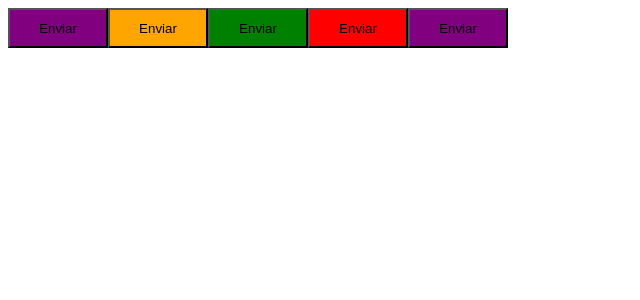
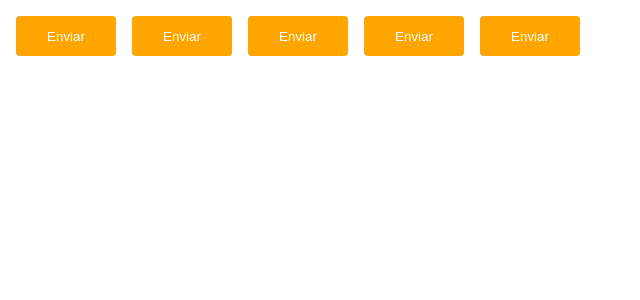
Before and after one commit to devbandeira/Rocketseat, a React (Vite) app in the folder ReactJS/2_CriandoSPAsComReactJS/02-ignite-timer/: page / in a window 1280 px wide. Shown: the top 300 px of the page, without its empty margins (0-640 px from the left). Built offline with nearby package versions, Linux system fonts and the light colour scheme.

Commit message:
Configurando temas com - Styled Components

```diff
--- a/ReactJS/2_CriandoSPAsComReactJS/02-ignite-timer/src/components/Button.styles.ts
+++ b/ReactJS/2_CriandoSPAsComReactJS/02-ignite-timer/src/components/Button.styles.ts
@@ -1,24 +1,33 @@
 import styled, { css } from "styled-components";
 
-export type ButtonVariant = 'primary' | 'secundary' | 'danger' | 'success';
+export type ButtonVariant = "primary" | "secundary" | "danger" | "success";
 
 interface ButtonContainerProps {
   variant: ButtonVariant;
 }
 
 const buttonVariants = {
-  primary: 'purple',
-  secundary: 'orange',
-  danger: 'red',
-  success: 'green',
-}
+  primary: "purple",
+  secundary: "orange",
+  danger: "red",
+  success: "green",
+};
 
 export const ButtonContainer = styled.button<ButtonContainerProps>`
   width: 100px;
   height: 40px;
+  border-radius: 4px;
+  border: 0;
+  margin: 8px;
 
-/* Interpolação de STIRNG */
-  ${(props) => {
-    return css`background-color: ${buttonVariants[props.variant]}`
-  }}
-`
+  /* Acessando as propriedades do meu THEMA default.ts */
+  background-color: ${props => props.theme.secondary};
+  color: ${props => props.theme.white}
+
+  /* Interpolação de STIRNG */
+  /* ${(props) => {
+    return css`
+      background-color: ${buttonVariants[props.variant]};
+    `;
+  }} */
+`;
--- /dev/null
+++ b/ReactJS/2_CriandoSPAsComReactJS/02-ignite-timer/src/styles/themes/default.ts
@@ -0,0 +1,5 @@
+export const defaultTheme = {
+  primary: 'purple',
+  secondary: 'orange',
+  white: '#fff'
+  }
```
Also changed, not shown: ReactJS/2_CriandoSPAsComReactJS/02-ignite-timer/src/App.tsx (+7 -2 lines).
